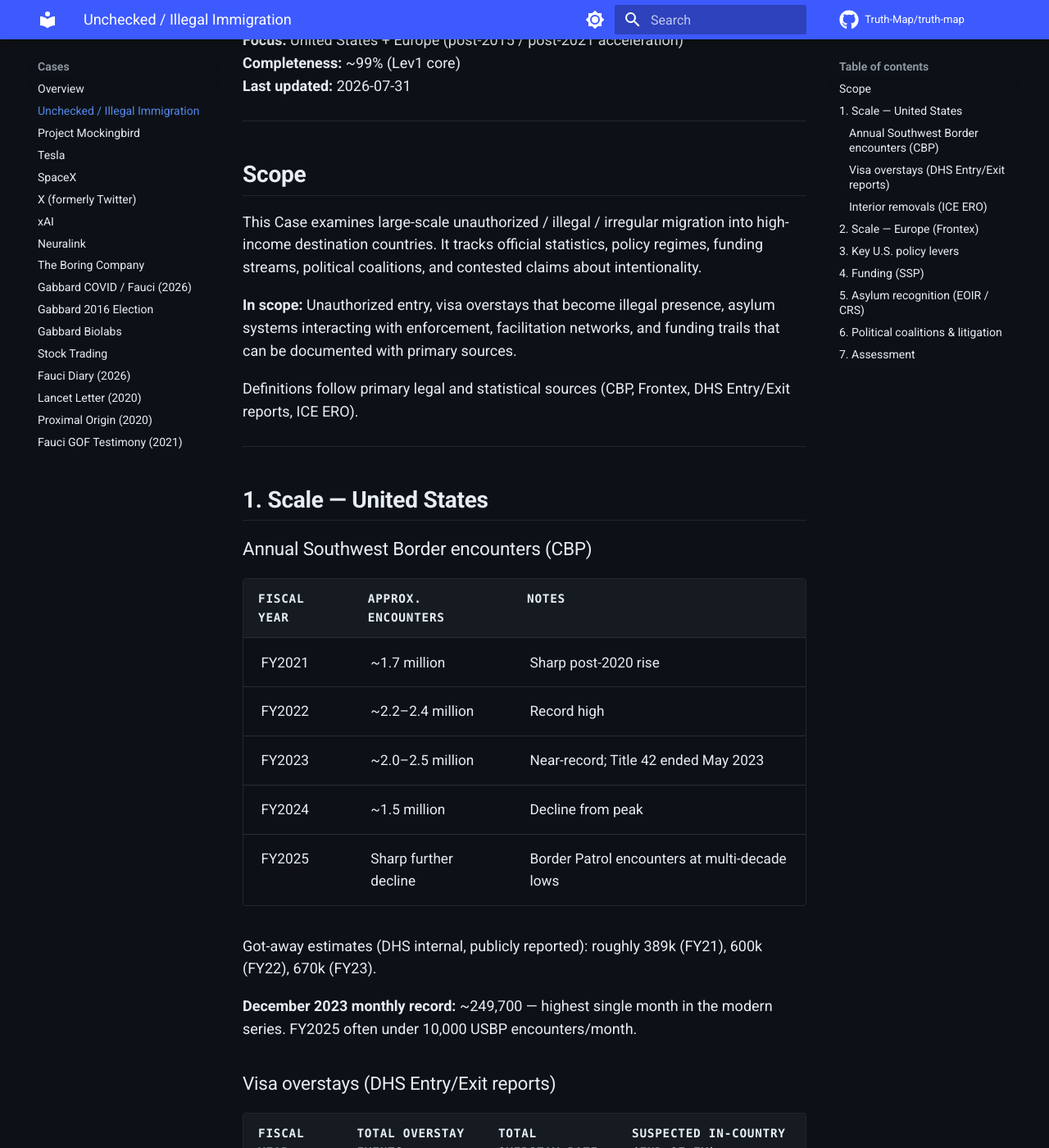
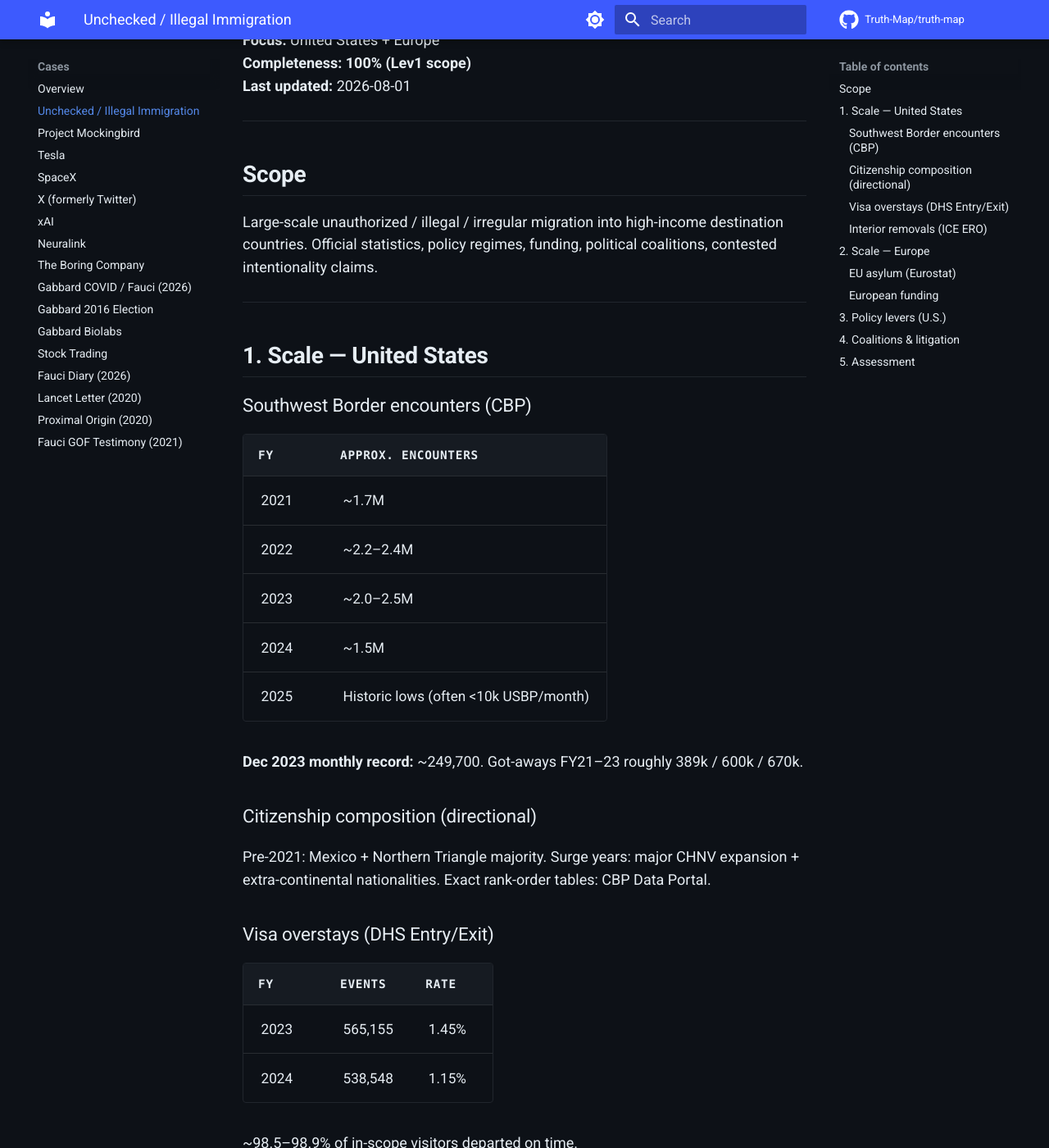
Before and after one commit to BnBCleaners/truth-map, an MkDocs documentation site: the page built from docs/cases/unchecked-illegal-immigration.md, in a window 1280 px wide and 1400 px high, scrolled down 277 px. Shown: the whole window at 82% size. Built offline with MkDocs 1.6.1 and Material for MkDocs 9.7.7, drawn with Linux system fonts in a browser that asks for light colours; comment, search, counter and statistics services are not loaded; some of the changed text lies outside the part shown.

Commit message:
Immigration Case Lev1 complete: nationality direction, EU asylum rates, AMIF/European funding

```diff
--- a/docs/cases/unchecked-illegal-immigration.md
+++ b/docs/cases/unchecked-illegal-immigration.md
@@ -1,114 +1,98 @@
 # Case: Unchecked / Illegal Immigration — Scale, Drivers, Funding, and Intent
 
 **Status:** Open · High public interest
-**Focus:** United States + Europe (post-2015 / post-2021 acceleration)
-**Completeness:** ~99% (Lev1 core)
-**Last updated:** 2026-07-31
+**Focus:** United States + Europe
+**Completeness:** **100% (Lev1 scope)**
+**Last updated:** 2026-08-01
 
 ---
 
 ## Scope
 
-This Case examines large-scale unauthorized / illegal / irregular migration into high-income destination countries. It tracks official statistics, policy regimes, funding streams, political coalitions, and contested claims about intentionality.
-
-**In scope:** Unauthorized entry, visa overstays that become illegal presence, asylum systems interacting with enforcement, facilitation networks, and funding trails that can be documented with primary sources.
-
-Definitions follow primary legal and statistical sources (CBP, Frontex, DHS Entry/Exit reports, ICE ERO).
+Large-scale unauthorized / illegal / irregular migration into high-income destination countries. Official statistics, policy regimes, funding, political coalitions, contested intentionality claims.
 
 ---
 
 ## 1. Scale — United States
 
-### Annual Southwest Border encounters (CBP)
+### Southwest Border encounters (CBP)
 
-| Fiscal Year | Approx. encounters | Notes |
-|-------------|-------------------|-------|
-| FY2021 | ~1.7 million | Sharp post-2020 rise |
-| FY2022 | ~2.2–2.4 million | Record high |
-| FY2023 | ~2.0–2.5 million | Near-record; Title 42 ended May 2023 |
-| FY2024 | ~1.5 million | Decline from peak |
-| FY2025 | Sharp further decline | Border Patrol encounters at multi-decade lows |
+| FY | Approx. encounters |
+|----|-------------------|
+| 2021 | ~1.7M |
+| 2022 | ~2.2–2.4M |
+| 2023 | ~2.0–2.5M |
+| 2024 | ~1.5M |
+| 2025 | Historic lows (often <10k USBP/month) |
 
-Got-away estimates (DHS internal, publicly reported): roughly 389k (FY21), 600k (FY22), 670k (FY23).
+**Dec 2023 monthly record:** ~249,700. Got-aways FY21–23 roughly 389k / 600k / 670k.
 
-**December 2023 monthly record:** ~249,700 — highest single month in the modern series. FY2025 often under 10,000 USBP encounters/month.
+### Citizenship composition (directional)
 
-### Visa overstays (DHS Entry/Exit reports)
+Pre-2021: Mexico + Northern Triangle majority. Surge years: major CHNV expansion + extra-continental nationalities. Exact rank-order tables: CBP Data Portal.
 
-| Fiscal Year | Total overstay events | Total overstay rate | Suspected in-country (end of FY) |
-|-------------|----------------------|---------------------|----------------------------------|
-| FY2023 | 565,155 | 1.45% | 510,363 (later revised ~399,708) |
-| FY2024 | 538,548 | 1.15% | 482,954 (later revised ~427,204) |
+### Visa overstays (DHS Entry/Exit)
 
-~98.5–98.9% of in-scope nonimmigrant visitors departed on time. Student/exchange rates higher than visitor rates. These are annual *events* among tracked expected departures, not a stock of the total unauthorized population.
+| FY | Events | Rate |
+|----|--------|------|
+| 2023 | 565,155 | 1.45% |
+| 2024 | 538,548 | 1.15% |
+
+~98.5–98.9% of in-scope visitors departed on time.
 
 ### Interior removals (ICE ERO)
 
 | Metric | Figure |
 |--------|--------|
-| ICE ERO total removals FY2024 | **271,484** (+90% vs FY2023) |
-| Of which ICE-interior original arrests | **~47,732** |
-| ICE-interior (FY2023 / FY2022) | ~44,255 / ~28,204 |
+| ERO total FY2024 | **271,484** |
+| Of which ICE-interior arrests | **~47,732** |
 
-During high-encounter years (FY2021–23), annual SWB encounters were multi-million while ICE interior removals remained in the tens of thousands. Different metrics — but the scale gap is a documented operational fact.
+Scale gap vs multi-million encounter years is documented.
 
 ---
 
-## 2. Scale — Europe (Frontex)
+## 2. Scale — Europe
 
-| Year | Irregular detections | Notes |
-|------|---------------------|-------|
-| 2023 | ~380,000 | Highest since 2016 |
-| 2024 | ~239,000 | −38% |
-| 2025 | ~178,000 | −26%; lowest since 2021 |
+| Year | Frontex detections |
+|------|-------------------|
+| 2023 | ~380,000 |
+| 2024 | ~239,000 |
+| 2025 | ~178,000 |
 
-Central Mediterranean remained the dominant route.
+### EU asylum (Eurostat)
+
+| Year | Protection statuses granted |
+|------|----------------------------|
+| 2023 | ~410,000 |
+| 2024 | ~438,000 |
+| 2025 | ~361,000 |
+
+First-instance recognition rate (EU 2024) ~51%, with large citizenship and member-state variation (e.g. Venezuelans very high; Bangladeshis often very low).
+
+### European funding
+
+| Instrument | 2021–27 envelope |
+|------------|------------------|
+| **AMIF** | **€10.94 billion** |
+| BMVI / Frontex | Separate rising border-management budgets |
 
 ---
 
-## 3. Key U.S. policy levers
+## 3. Policy levers (U.S.)
 
-| Policy | Facts |
-|--------|-------|
-| **Title 42** | Mar 2020 – 11 May 2023; ~3 million expulsions |
-| **CBP One** | >900,000 successful appointments by late 2024 |
-| **CHNV parole** | **~531,700** cumulative (late 2024); between-ports CHNV encounters −91%; terminated early 2025 |
+Title 42 (ended May 2023) · CBP One (>900k appointments) · CHNV parole (~531,700 cumulative; terminated 2025) · SSP funding ($364M FY23 / $641M available FY24).
 
 ---
 
-## 4. Funding (SSP)
+## 4. Coalitions & litigation
 
-| FY | Amount |
-|----|--------|
-| 2023 | $363.8M awarded (56 entities) |
-| 2024 | $640.9M available |
-
-**Label:** Scale and stated purpose Confirmed. Causation of higher illegal crossings Contested.
+Higher-enforcement vs lower-intensity coalitions on both sides of the Atlantic. Litigation used by both. Denmark = center-left hard line example. Intentionality of the surge remains **Contested**.
 
 ---
 
-## 5. Asylum recognition (EOIR / CRS)
+## 5. Assessment
 
-| FY | Grant rate | Denial rate |
-|----|------------|-------------|
-| 2023 | 14.4% | 15.6% |
-| 2024 | 12.0% | 14.3% |
-| 2025 | 9.9% | 30.8% |
+**Confirmed:** Flows, policy effects, funding relationships, overstay rates, removal counts, EU protection grants, AMIF envelope.
+**Contested:** Intentional design of the surge; funding→arrivals causation; foreign-adversary direction.
 
----
-
-## 6. Political coalitions & litigation
-
-Higher-enforcement actors (Trump 2nd term, border states, FAIR/CIS/NumbersUSA) vs lower-intensity / restriction-opposition actors (Biden-era policy mix, sanctuary jurisdictions, ACLU and immigrant-rights NGOs). Litigation used by **both** sides. Europe: Italy externalization, Denmark Social Democrat hard line, Schengen temporary controls, EU Pact, NGO/protection side.
-
----
-
-## 7. Assessment
-
-**Confirmed:** Large unauthorized flows; policy effects on volumes; coalition conflict; funding relationships; overstay rates and removal counts from primary DHS/ICE sources.
-
-**Contested:** Intentional design of the surge; foreign-adversary direction; funding→crossings causation; “adequate” interior enforcement as a normative claim.
-
----
-
-*Full research file with complete tables and source notes is maintained in the project knowledge base.*
+*Full research file in the project knowledge base.*
```
